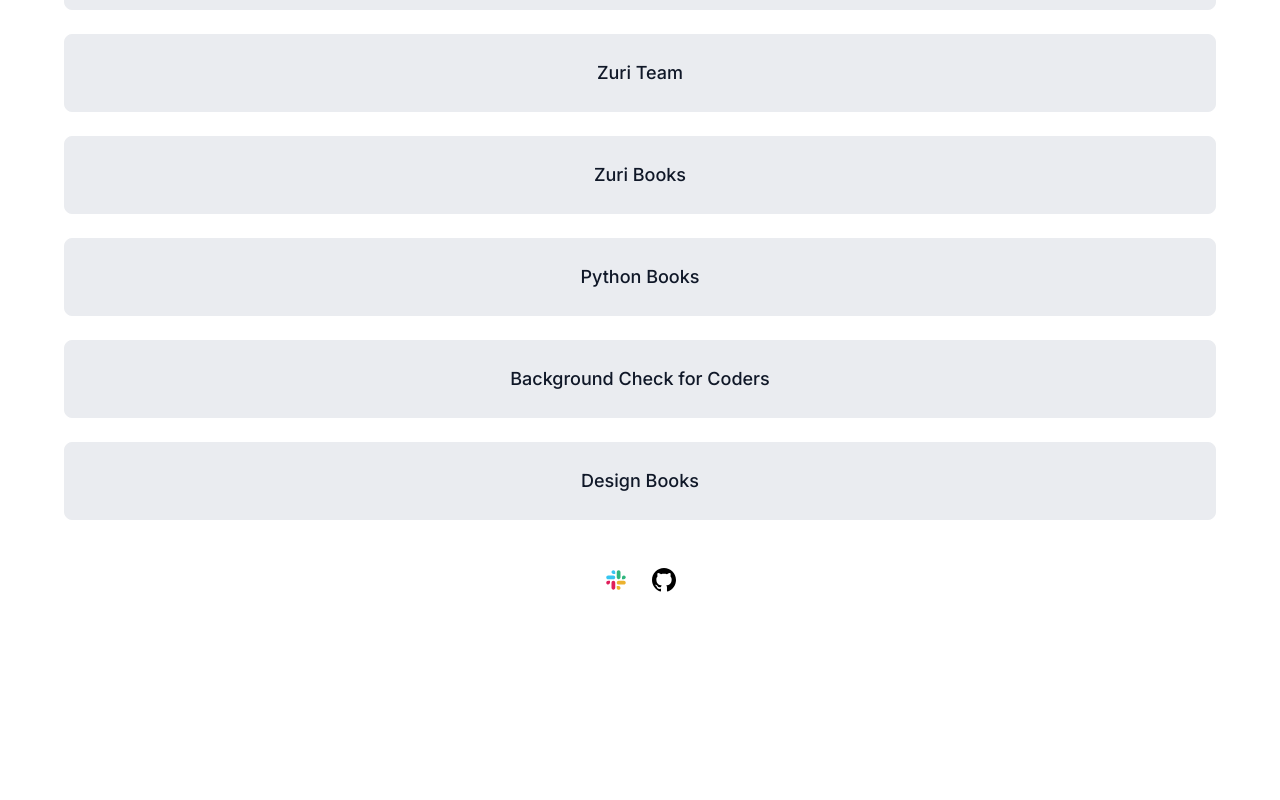
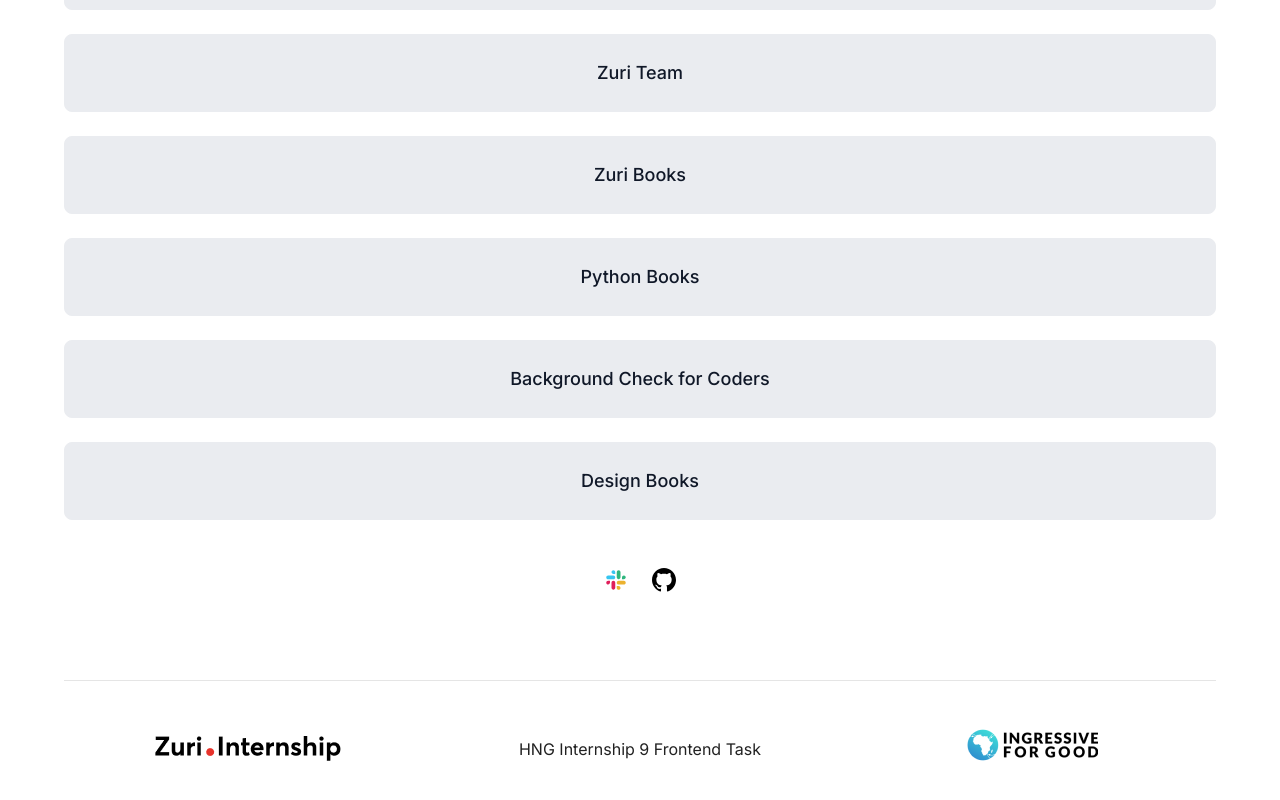
Before and after one commit to michaelhpet/linktree-clone-zuri, a Next.js app: page / in a window 1280 px wide. Shown: the part 330-1130 px from the top of the page. Before the commit the page ends 1010 px from the top, so only its background shows below. Built offline with nearby package versions, Linux system fonts and the light colour scheme.

Commit message:
footer looking good

```diff
--- a/src/components/Footer.tsx
+++ b/src/components/Footer.tsx
@@ -1,24 +1,78 @@
-import { Grid, styled } from '@mui/material';
+import { Grid, styled, Typography } from '@mui/material';
+import zuriImage from '../images/zuri.png';
+import i4gImage from '../images/i4g.png';
+import Image from 'next/image';
 
 export default function Footer() {
   return (
     <Wrapper>
       <Grid container spacing={3}>
-        <Grid item xs={12} md={4}></Grid>
+        <GridItem xs={12} md={4}>
+          <ZuriWrapper>
+            <Image
+              src={zuriImage}
+              alt='Zuri Internship'
+              layout='fill'
+              objectFit='cover'
+            />
+          </ZuriWrapper>
+        </GridItem>
+
+        <GridItem xs={12} md={4}>
+          <Text>HNG Internship 9 Frontend Task</Text>
+        </GridItem>
+
+        <GridItem xs={12} md={4}>
+          <I4gWrapper>
+            <Image
+              src={i4gImage}
+              alt='Ingressive for Good'
+              layout='fill'
+              objectFit='cover'
+            />
+          </I4gWrapper>
+        </GridItem>
       </Grid>
     </Wrapper>
   );
 }
 
 const Wrapper = styled('footer')(({ theme }) => ({
-  display: 'flex',
-  flexDirection: 'row',
-  alignItems: 'center',
-  justifyContent: 'space-between',
+  paddingTop: 48,
+  paddingBottom: 48,
+  borderTop: '1.5px Solid rgba(0, 0, 0, 0.1)',
+
+  [theme.breakpoints.down('sm')]: {
+    paddingBottom: 32,
+  },
 }));
+
+const GridItem = styled((props: any) => <Grid item {...props} />)(
+  ({ theme }) => ({
+    display: 'flex',
+    alignItems: 'flex-end',
+
+    [theme.breakpoints.up('sm')]: {
+      justifyContent: 'center',
+    },
+  })
+);
+
+const Text = styled(Typography)({
+  fontSize: 16,
+  fontWeight: 400,
+  lineHeight: '24px',
+  textAlign: 'center',
+});
 
 const ZuriWrapper = styled('div')({
   position: 'relative',
-  height: '24.73px',
   width: '185.03px',
+  height: '32px',
 });
+
+const I4gWrapper = styled('div')({
+  position: 'relative',
+  width: '132.13px',
+  height: '32px',
+});
```
Also changed, not shown: src/images/zuri.png.
